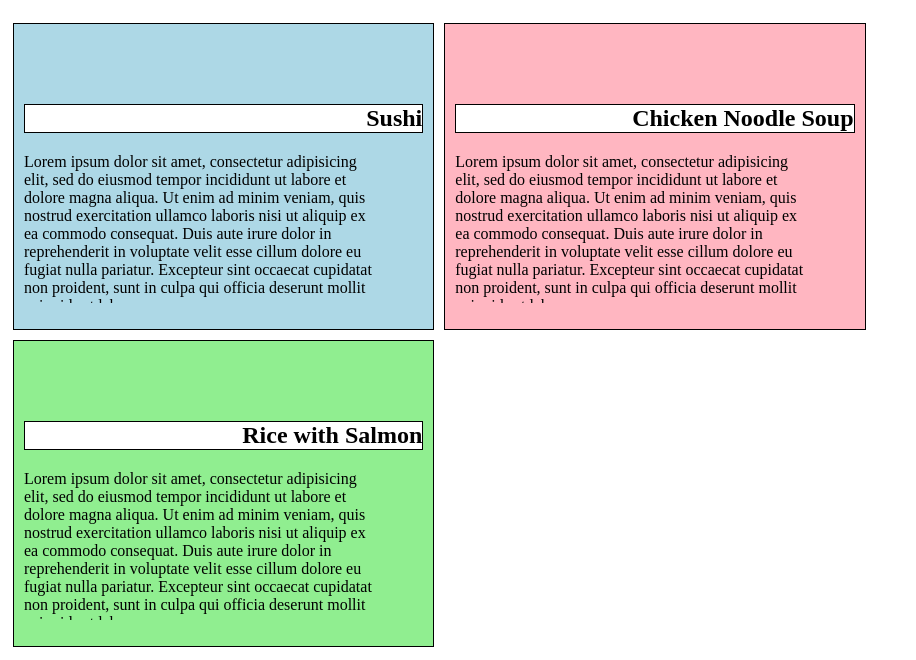
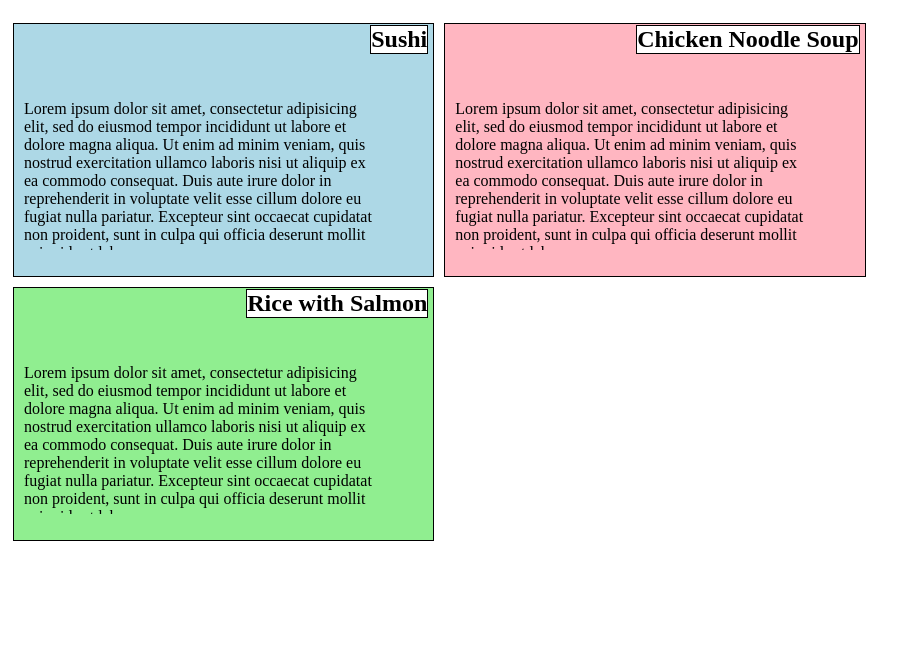
Before and after one commit to b-asif/mod2-sol, a plain HTML site: page site/index.html in a window 1280 px wide. Shown: the part 196-856 px from the top of the page, without its empty margins (0-916 px from the left). After the commit the page ends 800 px from the top, so only its background shows below. Drawn offline with Linux system fonts and the light colour scheme.

Commit message:
Update index.html

```diff
--- a/site/index.html
+++ b/site/index.html
@@ -41,6 +41,10 @@
 		background-color: white;
 		text-align: right;
 		border: 1px solid black;
+		position: absolute;
+		margin: 0px;
+		right: 5px;
+		top: 1px;
 
 	}
 
```
